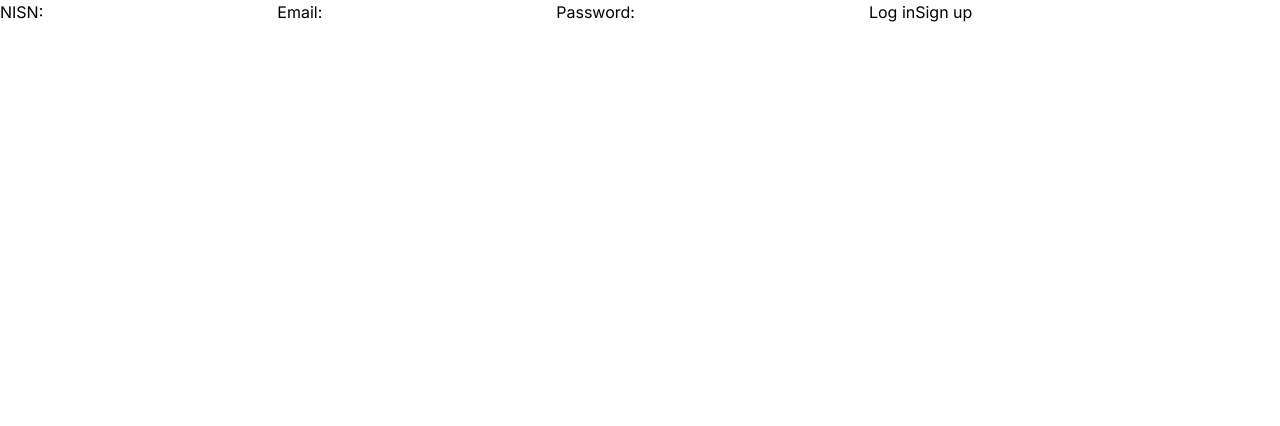
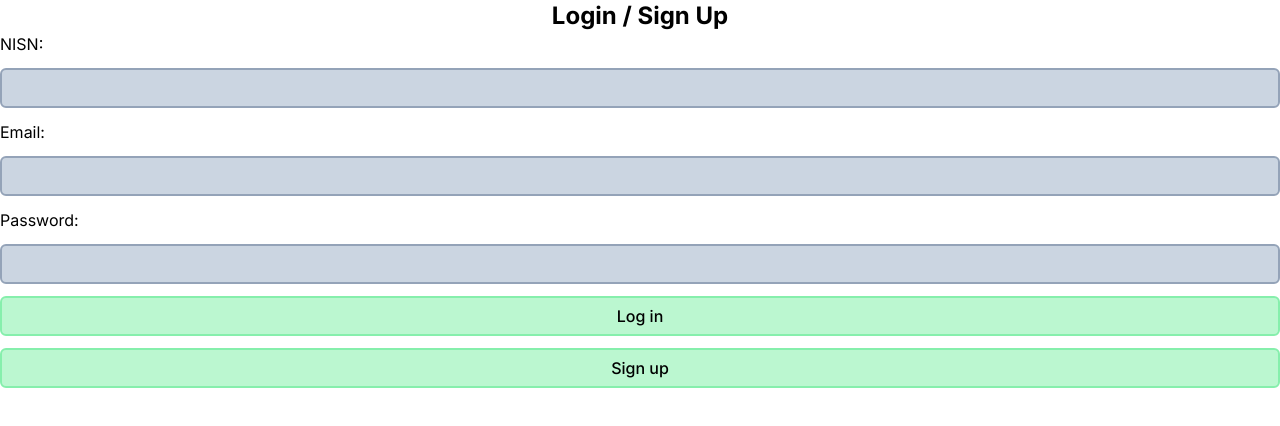
Before and after one commit to WahyuSattriana/autogenerate-attendance, a Next.js app in the folder frontend/: page /login in a window 1280 px wide. Shown: the top 426 px of the page. Built offline with nearby package versions, Linux system fonts and the light colour scheme; no server answers.

Commit message:
style: couple pages, fix: port

```diff
--- a/frontend/src/app/dashboard/page.jsx
+++ b/frontend/src/app/dashboard/page.jsx
@@ -12,13 +12,10 @@ const Dashboard = async () => {
   return (
     <div>
       <section className="box-border flex flex-col align-center mt-5 max-w-screen-sm gap-5">
-        <h1 className="text-center text-2xl font-bold">This is a Dashboard</h1>
-        <div className="grid grid-cols-2 gap-4">
-          <div>
-            <p className="text-lg font-semibold"></p>
+        <h1 className="text-center text-2xl font-bold">Dashboard</h1>
+        <div className="flex flex-col">
             <p className="text-lg font-semibold text-center">NISN: {data.user.user_metadata.nisn}</p>
             <p className="text-lg font-semibold text-center">Email: {data.user.email}</p>
-          </div>
         </div>
       </section>
     </div>
--- a/frontend/src/app/error/page.jsx
+++ b/frontend/src/app/error/page.jsx
@@ -1,3 +1,7 @@
 export default function ErrorPage() {
-  return <p>Sorry, something went wrong</p>
+  return (
+    <div className="w-max h-max flex justify-center center items-center">
+      <h1 className="text-center text-2xl font-bold">Sorry, something went wrong</h1>
+    </div>
+  )
 }
--- a/frontend/src/app/login/page.jsx
+++ b/frontend/src/app/login/page.jsx
@@ -1,16 +1,25 @@
+import { createClient } from '@/utils/supabase/server'
 import { login, signup } from './actions'
+import { redirect } from 'next/navigation'
 
-export default function LoginPage() {
+export default async function LoginPage() {
+  const supabase = createClient()
+  const { data, error } = await supabase.auth.getUser()
   return (
-    <form>
-      <label htmlFor="nisn">NISN:</label>
-      <input id="nisn" name="nisn" type="text" required />
-      <label htmlFor="email">Email:</label>
-      <input id="email" name="email" type="email" required />
-      <label htmlFor="password">Password:</label>
-      <input id="password" name="password" type="password" required />
-      <button formAction={login}>Log in</button>
-      <button formAction={signup}>Sign up</button>
-    </form>
+    data.user ? redirect('/dashboard') : (
+      <div className="">
+        <h1 className="text-center text-2xl font-bold">Login / Sign Up</h1>
+        <form className='flex flex-col gap-3'>
+          <label htmlFor="nisn">NISN:</label>
+          <input id="nisn" name="nisn" type="text" required className='bg-slate-300 px-5 w-auto h-10 font-regular rounded-md border-2 border-slate-400' />
+          <label htmlFor="email">Email:</label>
+          <input id="email" name="email" type="email" required className='bg-slate-300 px-5 w-auto h-10 font-regular rounded-md border-2 border-slate-400' />
+          <label htmlFor="password">Password:</label>
+          <input id="password" name="password" type="password" required className='bg-slate-300 px-5 w-auto h-10 font-regular rounded-md border-2 border-slate-400' />
+          <button formAction={login} className='text-center bg-green-200 w-auto h-10 font-medium rounded-md border-2 border-green-300'>Log in</button>
+          <button formAction={signup} className='text-center bg-green-200 w-auto h-10 font-medium rounded-md border-2 border-green-300'>Sign up</button>
+        </form>
+      </div>
+    )
   )
 }
--- a/frontend/src/app/page.jsx
+++ b/frontend/src/app/page.jsx
@@ -6,15 +6,16 @@ const Page = async () => {
   const supabase = createClient()
   const { data, error } = await supabase.auth.getUser()
   return (
-    <div className="box-border flex flex-col align-center mt-5 max-w-screen-sm gap-5">
+    <div className="box-border flex flex-col align-center item mt-5 max-w-screen-sm gap-5">
       <h1 className="text-center text-2xl font-bold">AutoGenerate Attendace</h1>
       <Link href={"/generate"} className='text-center bg-blue-200 w-auto h-10 font-medium rounded-md border-2 border-blue-300'>Generate</Link>
       <Link href={"/validation"} className='text-center bg-blue-200 w-auto h-10 font-medium rounded-md border-2 border-blue-300'>Validate</Link>
       <Link href={"/dashboard"} className='text-center bg-blue-200 w-auto h-10 font-medium rounded-md border-2 border-blue-300'>Dashboard</Link>
       {!data?.user ?
-        <Link href={"/login"}>Login</Link> :
-        <form action={logout}>
-          <button type='submit'>Logout Now!</button>
+        <Link href={"/login"} className='text-center bg-green-200 w-auto h-10 font-medium rounded-md border-2 border-green-300'>Login</Link>
+        :
+        <form action={logout} className='w-auto'>
+          <button type='submit' className='text-center bg-red-200 w-auto h-10 font-medium rounded-md border-2 border-red-300 px-10'>Logout Now!</button>
         </form>
       }
     </div>
```
Also changed, not shown: 2 other files (tests, documents, lock files or other folders).
